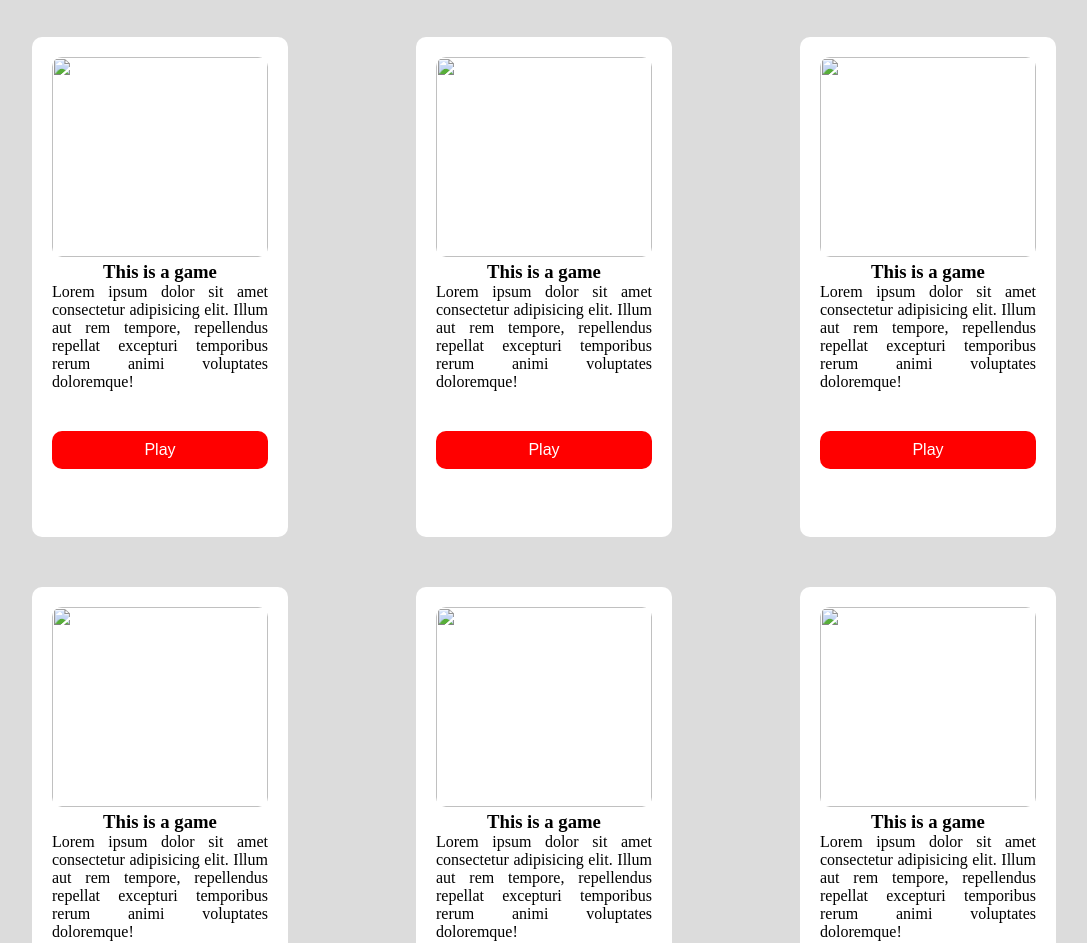
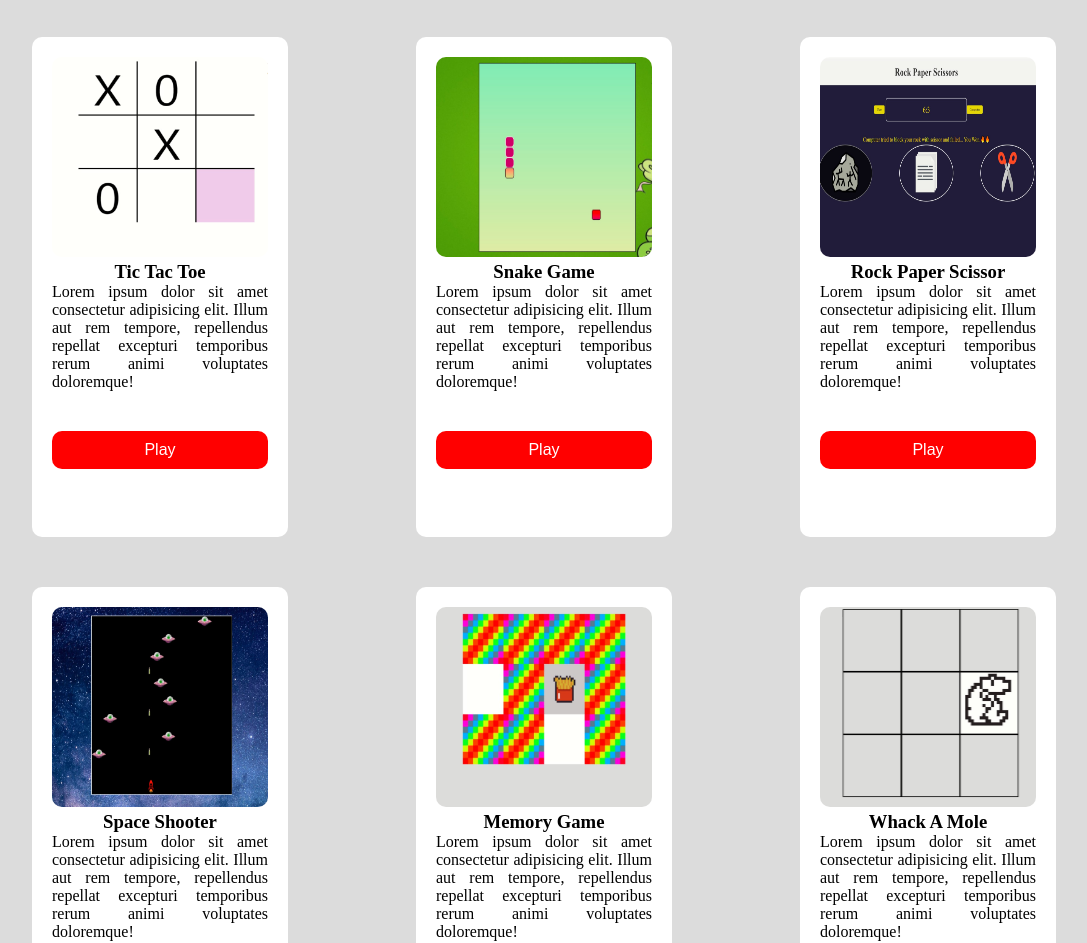
Before and after one commit to mohitchauhan4u/4U-Gaming, a plain HTML site: page 4U-Gaming.html in a window 1280 px wide. Shown: the part 40-983 px from the top of the page, without its empty margins (96-1183 px from the left). Drawn offline with Linux system fonts and the light colour scheme.

Commit message:
project completed

```diff
--- a/4U-Gaming.html
+++ b/4U-Gaming.html
@@ -12,44 +12,44 @@
     <div class="container">
       <div class="box1" id="box">
         <div class="image-div">
-          <img src="" alt="" />
+          <img src="./tic-tac-toe.jpg" alt="" />
         </div>
-        <h3>This is a game</h3>
+        <h3>Tic Tac Toe</h3>
         <p>
           Lorem ipsum dolor sit amet consectetur adipisicing elit. Illum aut rem
           tempore, repellendus repellat excepturi temporibus rerum animi
           voluptates doloremque!
         </p>
         <div class="button">
-          <a href="">Play</a>
+          <a href="./Tic-Tac-Toe/index.html">Play</a>
         </div>
       </div>
       <div class="box2" id="box">
         <div class="image-div">
-          <img src="" alt="" />
+          <img src="./snake-game.jpg" alt="" />
         </div>
-        <h3>This is a game</h3>
+        <h3>Snake Game</h3>
         <p>
           Lorem ipsum dolor sit amet consectetur adipisicing elit. Illum aut rem
           tempore, repellendus repellat excepturi temporibus rerum animi
           voluptates doloremque!
         </p>
         <div class="button">
-          <a href="">Play</a>
+          <a href="./SnakeGame/index.html">Play</a>
         </div>
       </div>
       <div class="box3" id="box">
         <div class="image-div">
-          <img src="" alt="" />
+          <img src="./rock-paper-scissor.jpg" alt="" />
         </div>
-        <h3>This is a game</h3>
+        <h3>Rock Paper Scissor</h3>
         <p>
           Lorem ipsum dolor sit amet consectetur adipisicing elit. Illum aut rem
           tempore, repellendus repellat excepturi temporibus rerum animi
           voluptates doloremque!
         </p>
         <div class="button">
-          <a href="">Play</a>
+          <a href="./rock paper scissor/index.html">Play</a>
         </div>
       </div>
     </div>
@@ -58,44 +58,44 @@
     <div class="container">
       <div class="box1" id="box">
         <div class="image-div">
-          <img src="" alt="" />
+          <img src="./space-shooter.jpg" alt="" />
         </div>
-        <h3>This is a game</h3>
+        <h3>Space Shooter</h3>
         <p>
           Lorem ipsum dolor sit amet consectetur adipisicing elit. Illum aut rem
           tempore, repellendus repellat excepturi temporibus rerum animi
           voluptates doloremque!
         </p>
         <div class="button">
-          <a href="">Play</a>
+          <a href="./Space Shooter/index.html">Play</a>
         </div>
       </div>
       <div class="box2" id="box">
         <div class="image-div">
-          <img src="" alt="" />
+          <img src="./memoey-game.jpg" alt="" />
         </div>
-        <h3>This is a game</h3>
+        <h3>Memory Game</h3>
         <p>
           Lorem ipsum dolor sit amet consectetur adipisicing elit. Illum aut rem
           tempore, repellendus repellat excepturi temporibus rerum animi
           voluptates doloremque!
         </p>
         <div class="button">
-          <a href="">Play</a>
+          <a href="./memory-game/index.html" >Play</a>
         </div>
       </div>
       <div class="box3" id="box">
         <div class="image-div">
-          <img src="" alt="" />
+          <img src="./whack-a-mole.jpg" alt="" />
         </div>
-        <h3>This is a game</h3>
+        <h3>Whack A Mole</h3>
         <p>
           Lorem ipsum dolor sit amet consectetur adipisicing elit. Illum aut rem
           tempore, repellendus repellat excepturi temporibus rerum animi
           voluptates doloremque!
         </p>
         <div class="button">
-          <a href="">Play</a>
+          <a href="./whack-a-mole/index.html">Play</a>
         </div>
       </div>
     </div>
```
Also changed, not shown: rock paper scissor/index.html (+1 -1 lines), whack-a-mole/index.html (+1 -1 lines), memoey-game.jpg (added), rock-paper-scissor.jpg (added), snake-game.jpg (added), space-shooter.jpg (added), tic-tac-toe.jpg (added), whack-a-mole.jpg (added).
